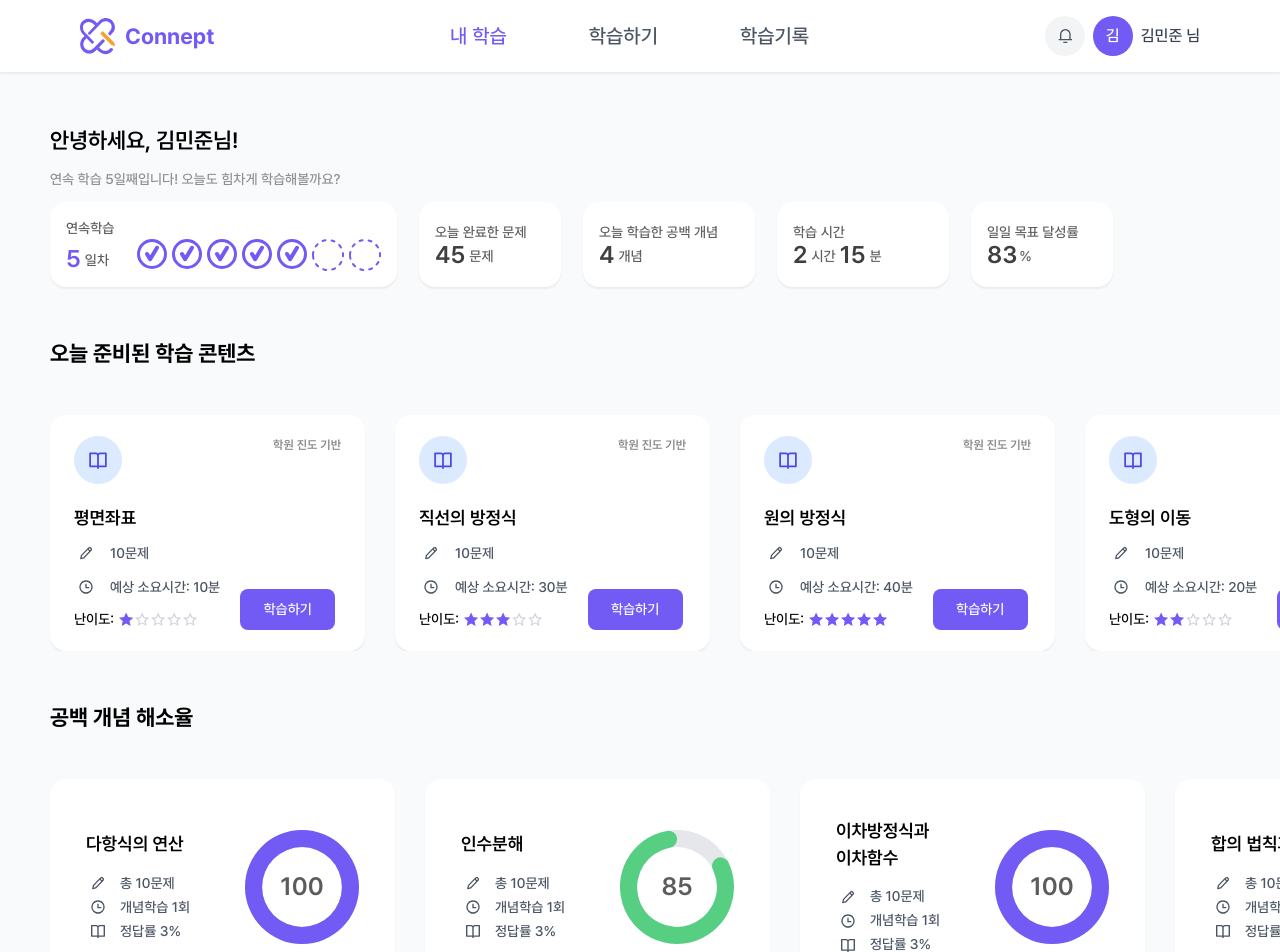
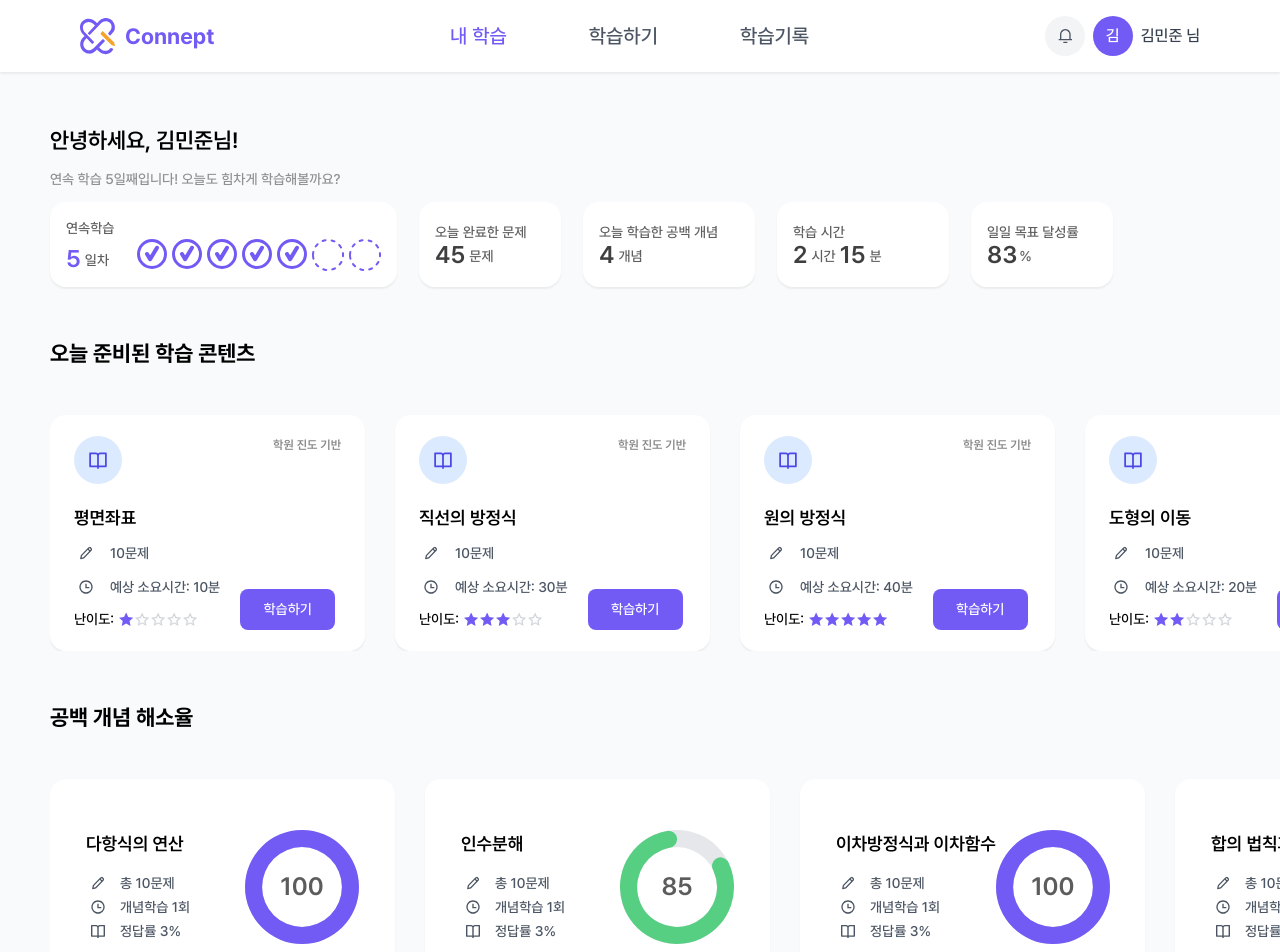
Before and after one commit to chocoboy08/connept, a Next.js app: page /myStudy in a window 1280 px wide. Shown: the top 952 px of the page. Built offline with nearby package versions, Linux system fonts and the light colour scheme.

Commit message:
fix: 글자들이 줄바뀜 되지 않도록 수정

```diff
--- a/src/components/base/Text.tsx
+++ b/src/components/base/Text.tsx
@@ -2,7 +2,7 @@ import { CSSProperties, ElementType, PropsWithChildren } from "react";
 
 interface TextProps extends PropsWithChildren {
   as?: ElementType;
-  size?: number;
+  size?: CSSProperties["fontSize"];
   weight?: 400 | 600 | 700;
   color?: string;
   height?: CSSProperties["lineHeight"];
@@ -24,6 +24,7 @@ export default function Text({
         wordBreak: "keep-all",
         color: color,
         lineHeight: height,
+        whiteSpace: "nowrap",
       }}
     >
       {children}
```
